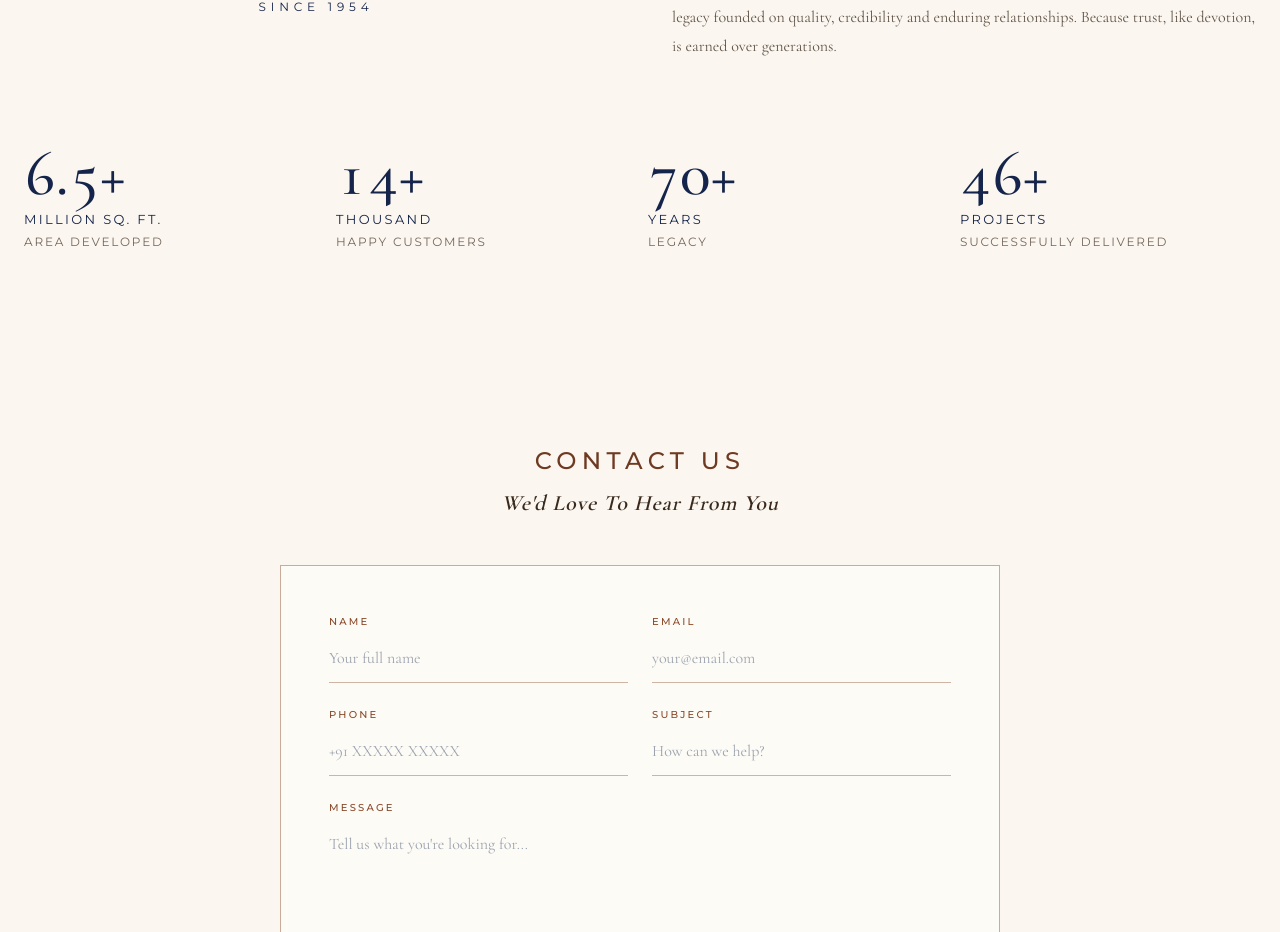
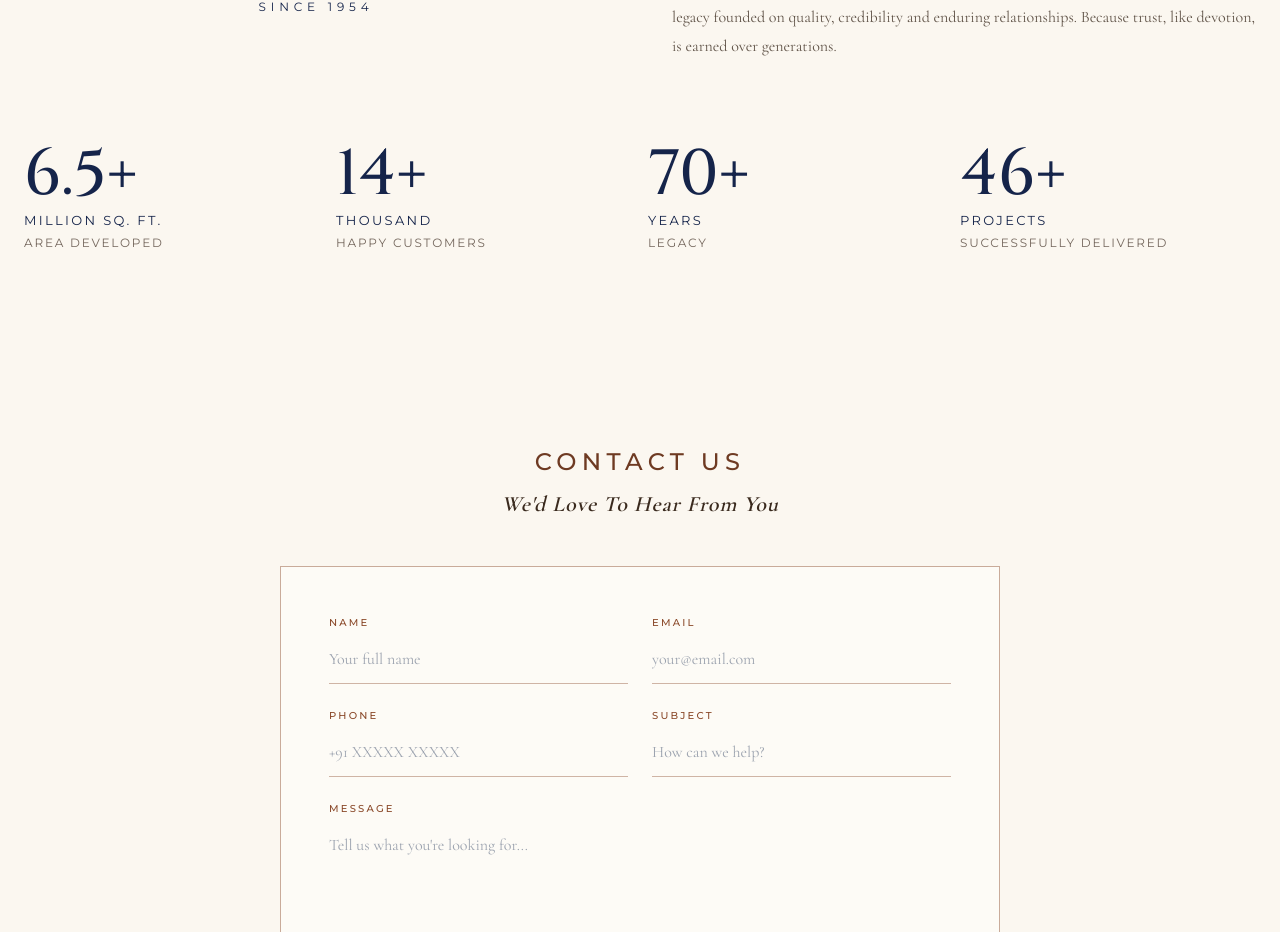
Before and after one commit to sk2838240/devika-vrindavan, a Next.js app: page / in a window 1280 px wide. Shown: the part 6116-7048 px from the top of the page. Built offline with nearby package versions, Linux system fonts and the light colour scheme.

Commit message:
Change stat counter numeric font to Cinzel

```diff
--- a/src/components/StatCounter.tsx
+++ b/src/components/StatCounter.tsx
@@ -41,6 +41,7 @@ export default function StatCounter({
     <motion.span
       ref={ref}
       className="tabular-nums"
+      style={{ fontFamily: "var(--font-cinzel)" }}
     >
       {prefix}
       {display.toFixed(decimals)}
```
